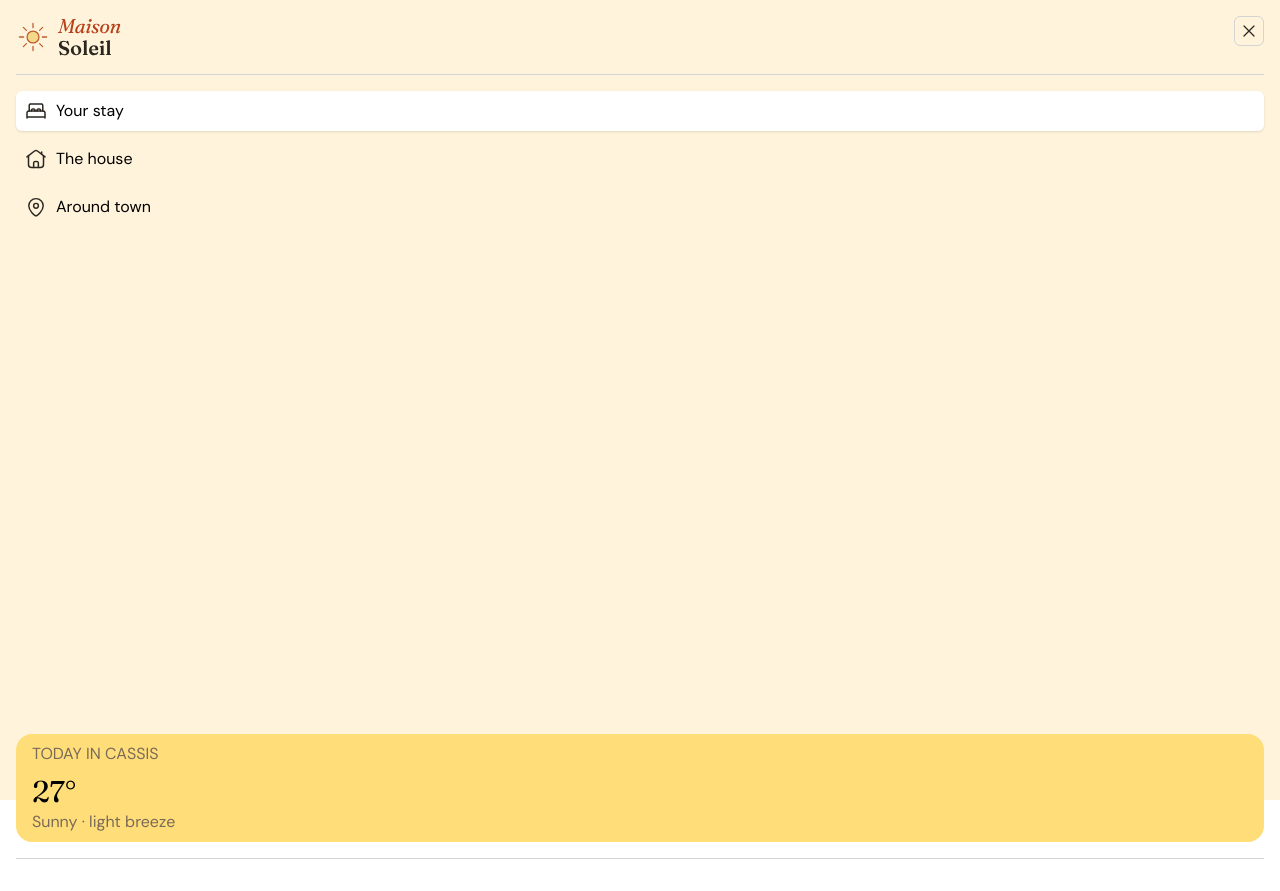
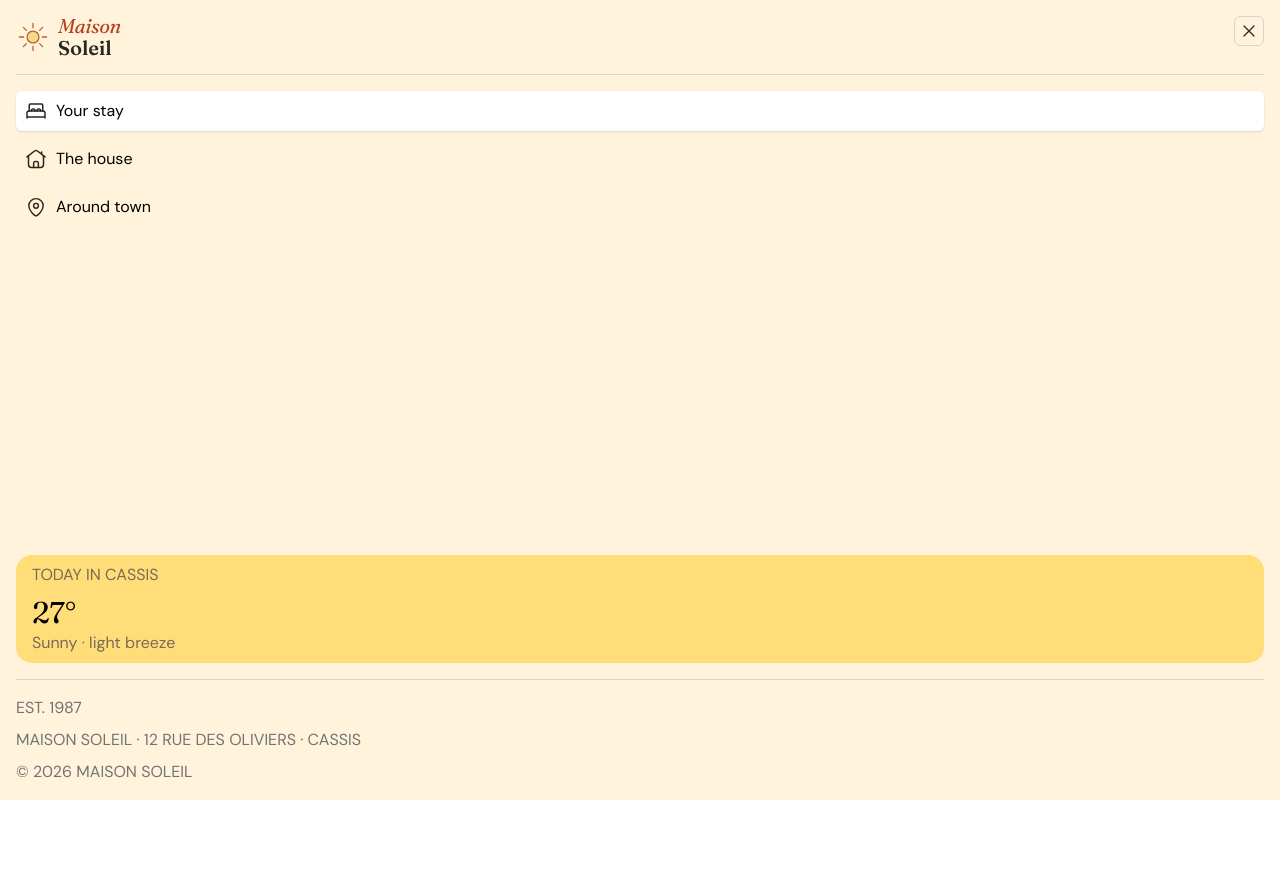
Before and after one commit to WilsonQuayson/Frontend-Showcase, a React (Vite) app in the folder Hotel-Booking-Confirmation-Page/: page / in a window 1280 px wide. Both pictures are taken after a click on the button 1249 px from the left and 31 px from the top of the page. After the commit the page ends 800 px from the top, so only its background shows below. Built offline with nearby package versions, Linux system fonts and the light colour scheme.

Commit message:
(HBCP): Add transitions to nav

```diff
--- a/Hotel-Booking-Confirmation-Page/src/components/Nav.tsx
+++ b/Hotel-Booking-Confirmation-Page/src/components/Nav.tsx
@@ -22,8 +22,7 @@ const Nav = () => {
     const [activeItem, setActiveItem] = useState<MenuItemId>("stay");
 
     return(
-        <nav className='p-4'>
-            <section>
+        <nav className='h-screen p-4 flex flex-col'>
             <section className='pb-4 flex justify-between border-b border-neutral-300'>
                 <section>
                     <img src={logo} alt="" />
@@ -35,7 +34,7 @@ const Nav = () => {
                 </section>
             </section>
             {open && (
-                    <section className='flex flex-col justify-between h-screen'>
+                <section className='flex-1 flex flex-col justify-between animate-nav-open'>
                     <section className="w-full pt-4 flex flex-col gap-2">
                         {menuItems.map((item) => (
                             <MenuButton
@@ -54,10 +53,14 @@ const Nav = () => {
                             <p className='text-neutral-600'>Sunny · light breeze</p>
                         </section>
                         <hr className='text-neutral-300 my-4' />
+                        <section className='text-neutral-500 text'>
+                            <p >EST. 1987</p>
+                            <p className='py-2'>MAISON SOLEIL · 12 RUE DES OLIVIERS · CASSIS</p>
+                            <p>© 2026 MAISON SOLEIL</p>
+                        </section>
                     </section>
                 </section>
             )}
-            </section>
         </nav>
     )
 }
--- a/Hotel-Booking-Confirmation-Page/src/index.css
+++ b/Hotel-Booking-Confirmation-Page/src/index.css
@@ -64,3 +64,19 @@
   --font-mono: "DM Mono", monospace;
   --font-display: "Fraunces", serif;
 }
+
+@keyframes navOpen {
+  from {
+    opacity: 0;
+    transform: translateY(8px);
+  }
+
+  to {
+    opacity: 1;
+    transform: translateY(0);
+  }
+}
+
+.animate-nav-open {
+  animation: navOpen 260ms ease-out both;
+}
```
Lines whose indentation alone changed are shown as unchanged.
